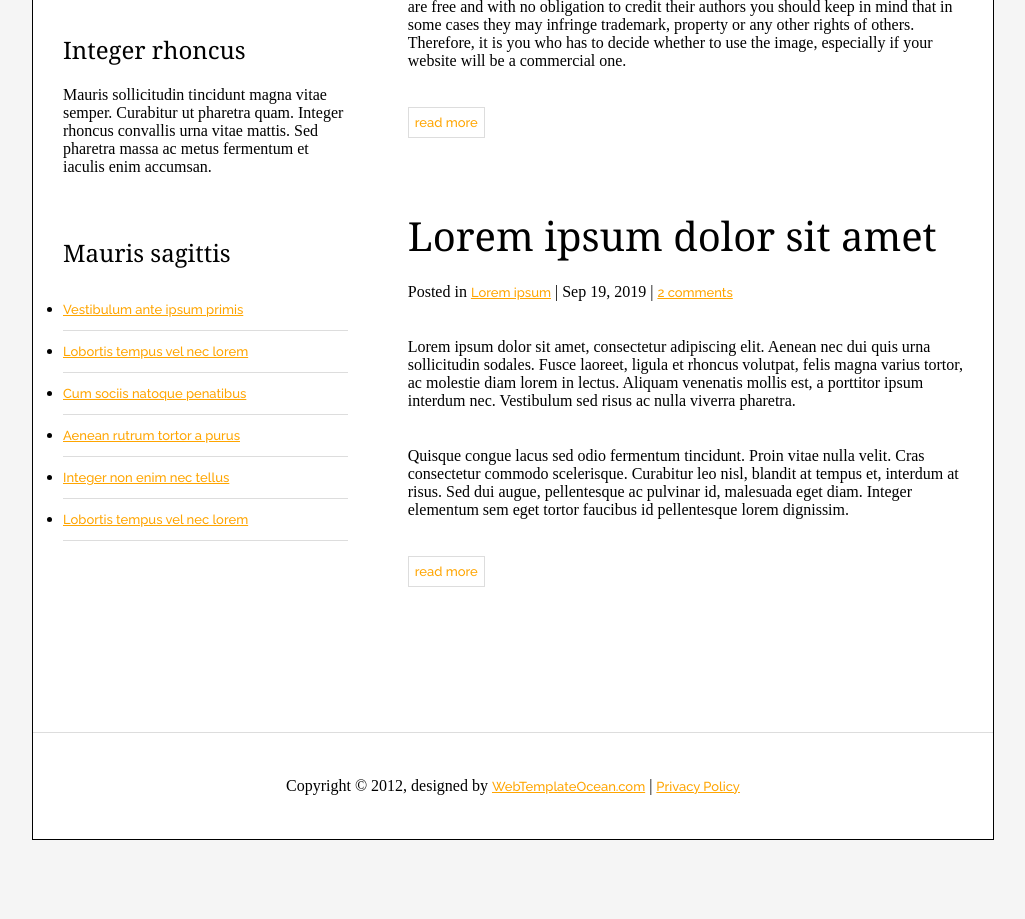
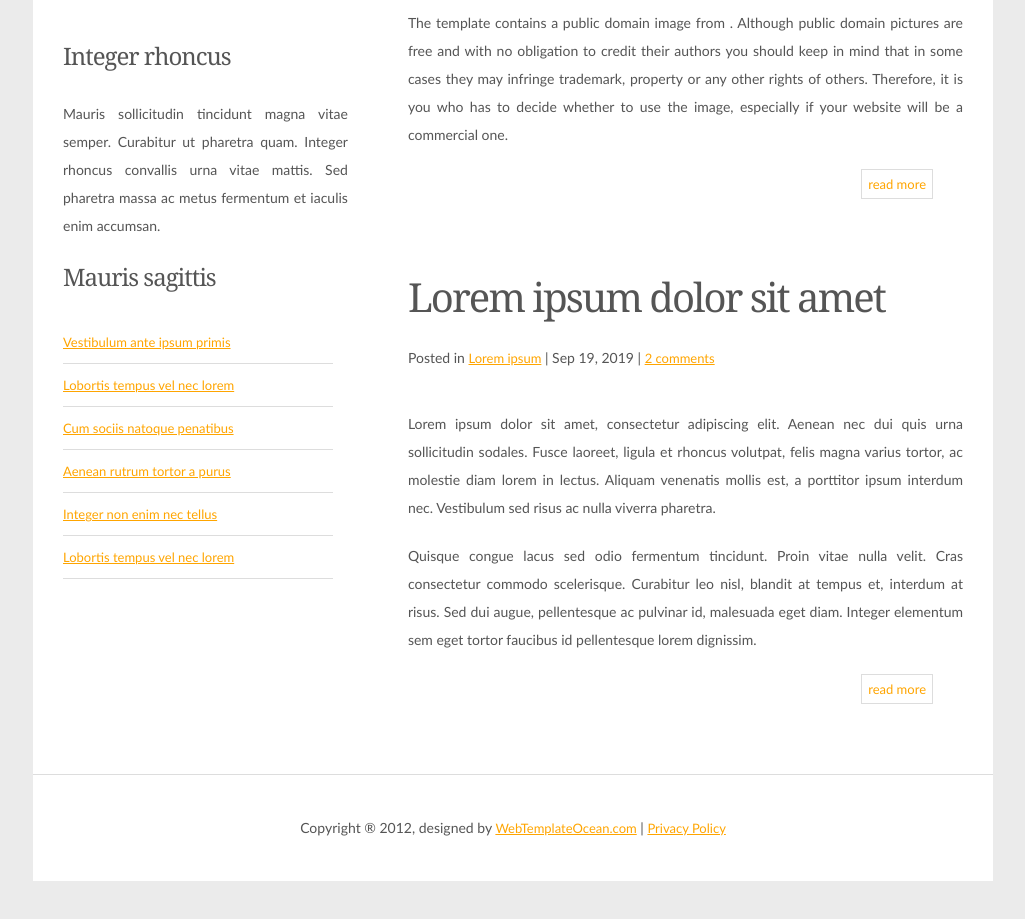
Before and after one commit to VictoryMoskalenko/aboutBee, a plain HTML site: page aboutBee_project/index.html in a window 1280 px wide. Shown: the part 1105-2024 px from the top of the page, without its empty margins (127-1152 px from the left). Before the commit the page ends 1945 px from the top, so only its background shows below. Drawn offline with Linux system fonts and the light colour scheme.

Commit message:
added some elements and media

```diff
--- a/aboutBee_project/index.html
+++ b/aboutBee_project/index.html
@@ -6,7 +6,6 @@
 
 	 <link rel="stylesheet" href="styles/style.css">
 	 <link rel="stylesheet" href="styles/style_media.css">
-	 <link href="https://fonts.googleapis.com/css?family=Raleway:500,600,700" rel="stylesheet">
 	<title>Document</title>
 </head>
 <body>
@@ -39,9 +38,9 @@
 	</div>
 	<article>
 
-		<!--	<div class="article-block">   -->
+
 		<aside>
-					<div class="column-left-top">
+			<div class="aside-references">
 				<h3>Quisque luctus</h3>
 				<ul>
 					<li><a href="">Integer non enim nec tellus</a></li>
@@ -53,13 +52,13 @@
 				</ul>
 
 			</div>
-					<div class="column-left-middle">
+			<div class="aside-text">
 				<h3>Integer rhoncus</h3>
 				<div class="text">
 					<p>Mauris sollicitudin tincidunt magna vitae semper. Curabitur ut pharetra quam. Integer rhoncus convallis urna vitae mattis. Sed pharetra massa ac metus fermentum et iaculis enim accumsan.</p>
 				</div>
 			</div>
-					<div class="column-left-bottom">
+			<div class="aside-references">
 				<h3>Mauris sagittis</h3>
 				<ul>
 					<li><a href="">Vestibulum ante ipsum primis</a></li>
@@ -72,23 +71,23 @@
 			</div>
 		</aside>
 		<section>
-					<div class="column-right">
+			<div class="posts">
 				<h2>Terms of Use</h2>
 
-							<p class="post-info">Posted in a<a href="">Class apent</a> | Sep 20, 2019 | <a href="">4 comments</a></p>
+				<p class="post-info">Posted in a <a href=""> Class apent</a> | Sep 20, 2019 | <a href="">4 comments</a></p>
 
-							<p>The template is released under <a href="">Creative Commons Attribution</a>license. So you are free to use it for personal or commercial purposes, modify it or redistribute as long as you keep the link back to WebTemplateOcean.com in the footer.</p>
+				<p>The template is released under <a href="">Creative Commons Attribution </a> license. So you are free to use it for personal or commercial purposes, modify it or redistribute as long as you keep the link back to WebTemplateOcean.com in the footer.</p>
 
 				<p>Under no circumstances can you use the template for websites with illegal or immoral (even if legal) content. This includes, but is not limited to pornography, obscenity, homosexuality, abortion, violence, drugs, gambling.</p>
 
 				<p>The template contains a public domain image from <a href=" PDPhoto.org"></a>. Although public domain pictures are free and with no obligation to credit their authors you should keep in mind that in some cases they may infringe trademark, property or any other rights of others. Therefore, it is you who has to decide whether to use the image, especially if your website will be a commercial one.</p>
-
+				<div class="button">
 					<button class="button-orange">read more</button>
-
+				</div>
 
 
 			</div>
-					<div class="column-right">
+			<div class="posts">
 				<h2>Lorem ipsum dolor sit amet</h2>
 				<p class="post-info">Posted in <a href="">Lorem ipsum</a> | Sep 19, 2019 | <a href="">2 comments</a></p>
 
@@ -96,17 +95,20 @@
 
 				<p>Quisque congue lacus sed odio fermentum tincidunt. Proin vitae nulla velit. Cras consectetur commodo scelerisque. Curabitur leo nisl, blandit at tempus et, interdum at risus. Sed dui augue, pellentesque ac pulvinar id, malesuada eget diam. Integer elementum sem eget tortor faucibus id pellentesque lorem dignissim.</p>
 
+				<div class="button">
 					<button class="button-orange">read more</button>
+				</div>
 
 
 			</div>
 		</section>
-		<!--	</div>  -->
 
 	</article>
+
+<!--	<div class="trial"></div>  -->
 	<footer>
 
-			<p>Copyright © 2012, designed by <a href=""> WebTemplateOcean.com</a> | <a href="">Privacy Policy</a></p>
+		<p>Copyright &reg; 2012, designed by <a href=""> WebTemplateOcean.com</a> | <a href="">Privacy Policy</a></p>
 
 
 	</footer>
--- a/aboutBee_project/styles/style.css
+++ b/aboutBee_project/styles/style.css
@@ -1,20 +1,19 @@
-html, body, h1, h2, h3, p, ul, li {
+html, body, h1, h2, h3, p, ul, li, a, p{
 	margin: 0;
 	padding: 0;
 }
 body {
-	background: whitesmoke;
+	background: #EBEBEB;
+	padding: 40px 0;
+	font-size: 14px;
+	font-family: "Trebuchet MS", Arial, Helvetica, sans-serif;
+	color: #555;
 }
 .container {
 	max-width: 960px;
 	margin: 0 auto;
 	background: #fff;
-	margin-top: 40px;
-	border: 1px solid black;
-}
-
-header {
-
+	/*border: 1px solid black;*/
 }
 
 .header-block {
@@ -22,19 +21,19 @@ header {
 	justify-content: space-between;
 	line-height: 120px;
 	box-sizing: border-box;
-/*	margin-bottom: -15px; */
-	border: 1px solid black;
+	/*border: 1px solid black;*/
 
 }
 
 .header-logo {
-	font-size: 52px;
+	font-size: 54px;
 	font-family: Georgia, Times, serif;
 	font-weight: normal;
 	letter-spacing: -3px;
 	color: black;
 	margin-left: 30px;
-	border: 1px solid black;
+/*	border: 1px solid black;*/
+	letter-spacing: -3px;
 }
 
 .header-slogan {
@@ -43,23 +42,22 @@ header {
 	font-family: Georgia, Times, serif;
 	font-size: 20px;
 	letter-spacing: -1px;
-	border: 1px solid black;
-
+/*	border: 1px solid black;*/
 
 }
+
 nav  {
-	padding: 0;
 	line-height: 80px;
 	background: #EA9B23;
 	margin-bottom: 60px;
-	border: 1px solid black;
+	/*border: 1px solid black;*/
+}
 
-
-}
 nav ul {
 	display: flex;
 	justify-content: space-around;
-	border: 1px solid black;
+	flex-wrap: wrap;
+/*	border: 1px solid black;*/
 }
 nav li {
 	list-style-type: none;
@@ -68,10 +66,9 @@ nav li {
 nav a {
 	text-decoration: none;
 	color: #F7DAAF;
-	font-size: 16px;
+	font-size: 18px;
 	font-weight: bold;
-
-	font-family: 'Raleway: 800', sans-serif;
+	font-family: "Trebuchet MS", Arial, Helvetica, sans-serif;
 }
 nav a.active,
 nav a:hover {
@@ -92,28 +89,35 @@ article a:hover {
 }
 aside, section {
 	box-sizing: border-box;
-	padding: 60px 30px 75px;
+	padding: 60px 30px 0;
 }
 
 aside h3 {
 	font-family: Georgia, Times, serif;
 	font-weight: normal;
 	font-size: 24px;
-	margin-bottom: 20px;
+	margin-bottom: 28px;
+	letter-spacing: -1px;
 }
+aside ul {
+	width: 270px;
+}
+
 aside li {
-	line-height: 40px;
+	line-height: 42px;
 	border-bottom: 1px solid #ddd;
+	list-style-type: none;
 }
 aside ul,
 aside p {
 	margin-bottom: 60px;
 }
-aside a,
+
+.aside-references a,
 section a,
 .button-orange,
- footer a {
- 	font-family: 'Raleway', sans-serif;
+footer a {
+ 	font-family: "Trebuchet MS", Arial, Helvetica, sans-serif;
  	font-size: 13px;
 	color: orange;
 	cursor: pointer;
@@ -124,29 +128,84 @@ section h2 {
 	font-weight: normal;
 	font-size: 40px;
 	margin-bottom: 20px;
+	letter-spacing: -2px;
 }
 
-.column-right p {
-	margin-bottom: 37px;
+.posts p,
+.aside-text p  {
+	margin-bottom: 20px;
+	line-height: 2.0;
+	font-family: "Trebuchet MS", Arial, Helvetica, sans-serif;
+	font-size: 14px;
+	text-align: justify;
+	color: #555;
 }
 
-.column-right p:first-child {
-	margin-bottom: 45px;
+p.post-info  {
+	margin-bottom: 38px;
+}
+
+.button {
+	display: flex;
+	justify-content: flex-end;
 }
 
 .button-orange {
 	background: #fff;
-	line-height: 27px;
+	line-height: 26px;
 	border: 1px solid #ddd;
 	margin-bottom: 70px;
+	margin-right: 30px;
 
 }
 
 .button-orange:hover {
 	background: #ddd;
 }
+
 footer {
 	line-height: 105px;
 	border-top: 1px solid #ddd;
 	text-align: center;
 }
+
+footer p {
+	font-family: "Trebuchet MS", Arial, Helvetica, sans-serif;
+	font-size: 14px;
+	color: #555;
+}
+
+/*
+.trial {
+	width: 0; height: 0;
+	border-top: 5px solid transparent;
+	border-left: 10px solid orange;
+	border-bottom: 5px solid transparent;
+}*/
+
+@media screen and (max-width: 500px) {
+
+	.header-block {
+	flex-direction: column;
+	justify-content: center;
+	}
+
+	.header-logo {
+		margin-right: 30px;
+		text-align: center;
+	}
+	.header-slogan {
+		margin-left: 30px;
+		text-align: center;
+	}
+	article {
+	display: flex;
+	flex-direction: column;
+
+
+
+}
+
+@media screen and (min-width: 480px) and (max-width: 800px) {
+
+}
```
Lines whose indentation alone changed are shown as unchanged.
